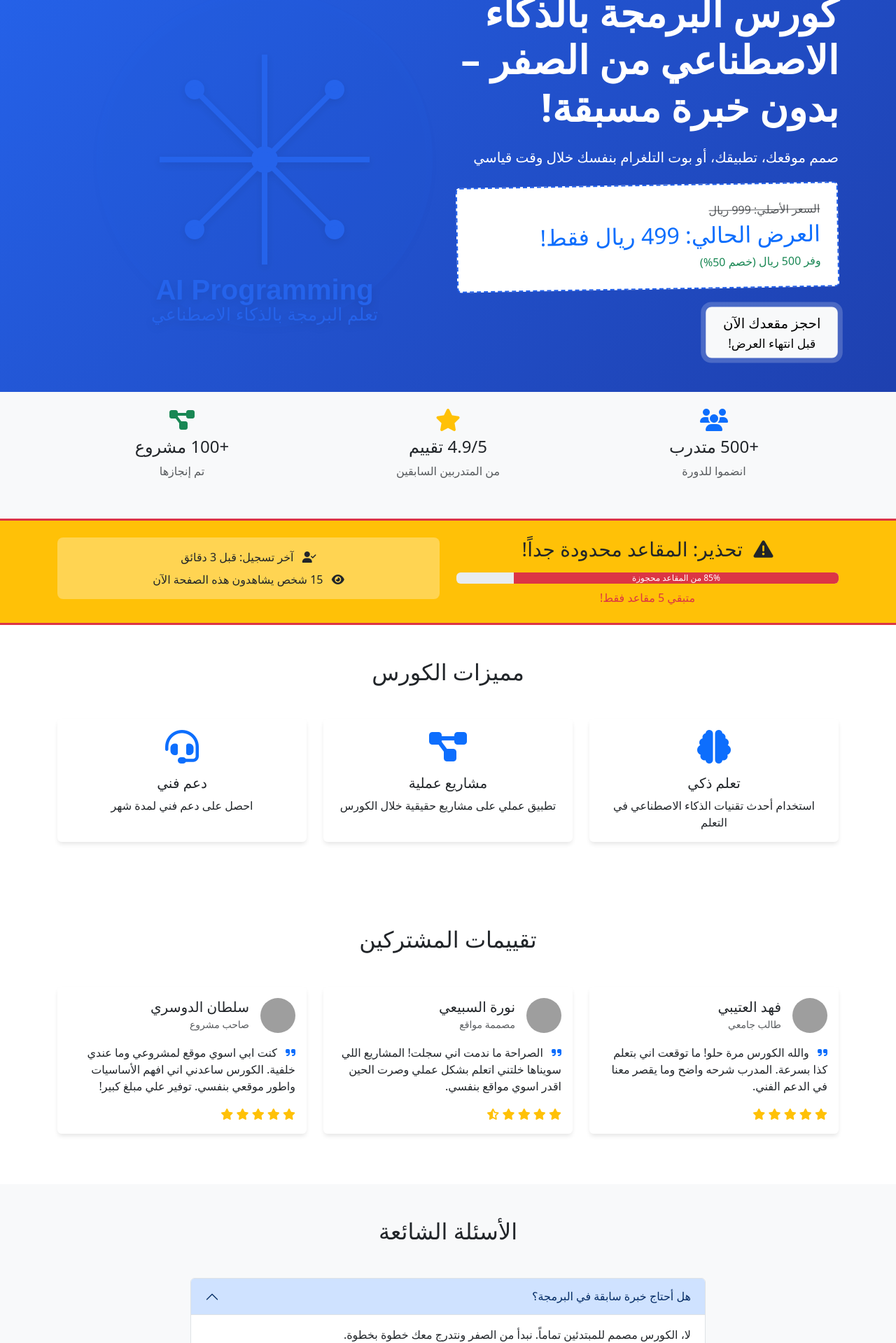
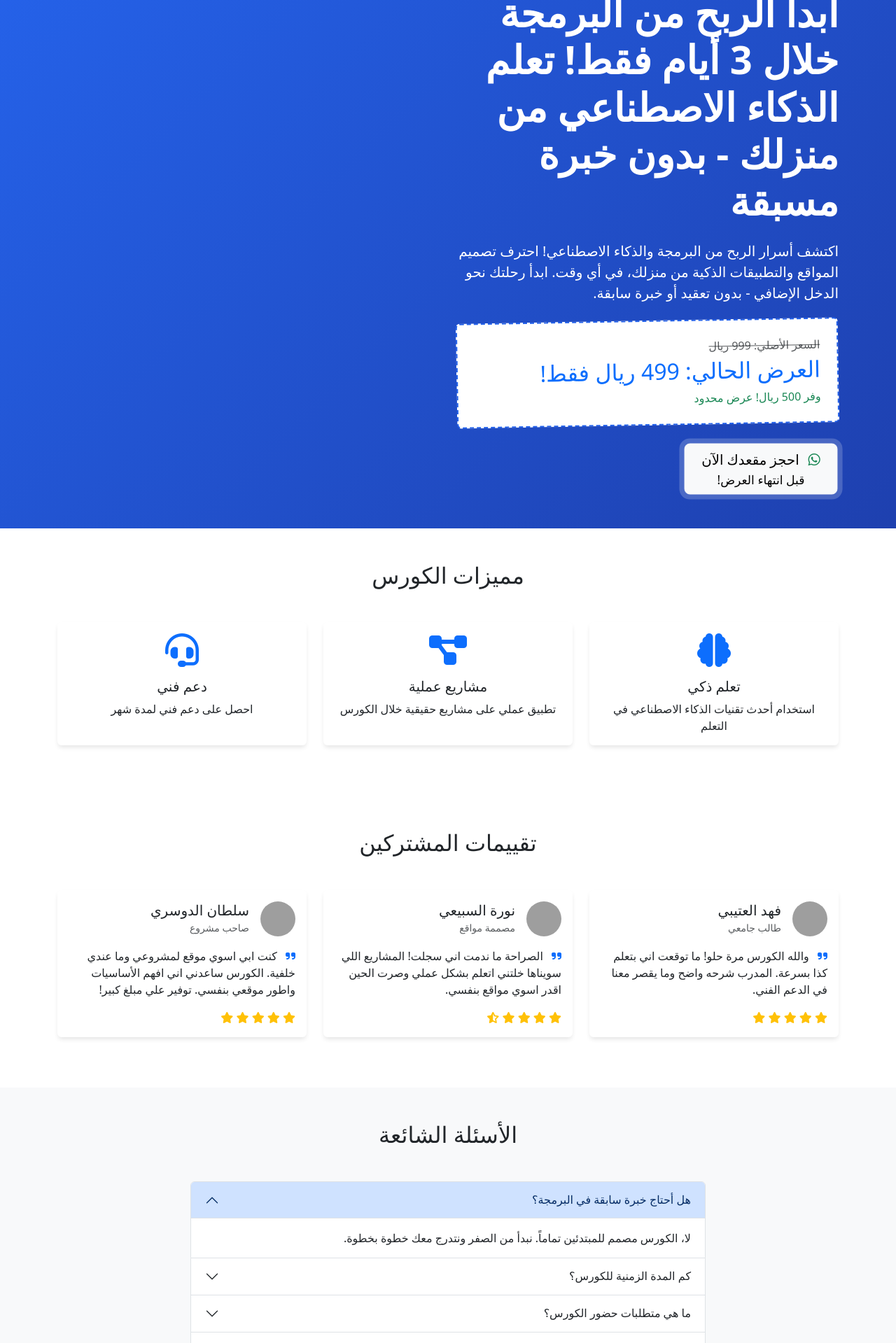
Before and after one commit to Abdualzizsm/cors, a Flask app: page / in a window 1280 px wide. Shown: the part 200-2119 px from the top of the page at 70% size. Run offline with Flask 3, Linux system fonts and the light colour scheme; grey boxes are pictures that could not be loaded.

Commit message:
تحديث قسم الأسئلة الشائعة وإضافة صور حقيقية للمتدربين

```diff
--- a/templates/index.html
+++ b/templates/index.html
@@ -17,79 +17,24 @@
         <div class="row align-items-center">
             <div class="col-lg-6">
                 <span class="badge bg-danger mb-3">عرض خاص محدود!</span>
-                <h1 class="display-4 fw-bold mb-4">كورس البرمجة بالذكاء الاصطناعي من الصفر – بدون خبرة مسبقة!</h1>
-                <p class="lead mb-4">صمم موقعك، تطبيقك، أو بوت التلغرام بنفسك خلال وقت قياسي </p>
+                <h1 class="display-4 fw-bold mb-4">ابدأ الربح من البرمجة خلال 3 أيام فقط! تعلم الذكاء الاصطناعي من منزلك - بدون خبرة مسبقة</h1>
+                <p class="lead mb-4">اكتشف أسرار الربح من البرمجة والذكاء الاصطناعي! احترف تصميم المواقع والتطبيقات الذكية من منزلك، في أي وقت. ابدأ رحلتك نحو الدخل الإضافي - بدون تعقيد أو خبرة سابقة.</p>
                 <div class="price-box bg-white text-dark p-4 rounded mb-4">
                     <p class="text-muted mb-1"><del>السعر الأصلي: 999 ريال</del></p>
                     <h2 class="text-primary mb-2">العرض الحالي: 499 ريال فقط!</h2>
-                    <p class="text-success mb-0">وفر 500 ريال (خصم 50%)</p>
+                    <p class="text-success mb-0">وفر 500 ريال! عرض محدود</p>
                 </div>
                 <div class="cta-buttons">
-                    <a href="https://api.whatsapp.com/send?phone=966599514675&text=مرحباً، أريد الاستفسار عن كورس البرمجة"
-                       class="btn btn-light btn-lg px-4 me-2 pulse-button">
+                    <a href="#contact" class="btn btn-light btn-lg px-4 me-2 pulse-button">
+                        <i class="fab fa-whatsapp text-success me-2"></i>
                         احجز مقعدك الآن
                         <small class="d-block">قبل انتهاء العرض!</small>
                     </a>
                 </div>
             </div>
             <div class="col-lg-6">
-                <img src="{{ url_for('static', filename='images/logo.svg') }}"
-                     alt="AI Programming Logo"
-                     class="img-fluid hero-logo animated fadeIn">
-            </div>
-        </div>
-    </div>
-</section>
-
-<!-- Social Proof Section -->
-<section class="social-proof py-4 bg-light">
-    <div class="container">
-        <div class="row text-center">
-            <div class="col-md-4 mb-3">
-                <i class="fas fa-users fa-2x text-primary mb-2"></i>
-                <h4>+500 متدرب</h4>
-                <p class="text-muted">انضموا للدورة</p>
-            </div>
-            <div class="col-md-4 mb-3">
-                <i class="fas fa-star fa-2x text-warning mb-2"></i>
-                <h4>4.9/5 تقييم</h4>
-                <p class="text-muted">من المتدربين السابقين</p>
-            </div>
-            <div class="col-md-4 mb-3">
-                <i class="fas fa-project-diagram fa-2x text-success mb-2"></i>
-                <h4>+100 مشروع</h4>
-                <p class="text-muted">تم إنجازها</p>
-            </div>
-        </div>
-    </div>
-</section>
-
-<!-- Urgency Section -->
-<section class="urgency py-4 bg-warning text-dark">
-    <div class="container text-center">
-        <div class="row">
-            <div class="col-md-6">
-                <h3 class="mb-3">
-                    <i class="fas fa-exclamation-triangle me-2"></i>
-                    تحذير: المقاعد محدودة جداً!
-                </h3>
-                <div class="progress mb-2">
-                    <div class="progress-bar bg-danger" role="progressbar" style="width: 85%">
-                        <span>85% من المقاعد محجوزة</span>
-                    </div>
-                </div>
-                <p class="text-danger mb-0">متبقي 5 مقاعد فقط!</p>
-            </div>
-            <div class="col-md-6">
-                <div class="last-registration">
-                    <p class="mb-2">
-                        <i class="fas fa-user-check me-2"></i>
-                        آخر تسجيل: قبل 3 دقائق
-                    </p>
-                    <p class="mb-0">
-                        <i class="fas fa-eye me-2"></i>
-                        15 شخص يشاهدون هذه الصفحة الآن
-                    </p>
+                <div class="hero-image-placeholder">
+                    <!-- تم إزالة اللوقو -->
                 </div>
             </div>
         </div>
@@ -141,7 +86,7 @@
                 <div class="card h-100">
                     <div class="card-body">
                         <div class="d-flex align-items-center mb-3">
-                            <img src="https://ui-avatars.com/api/?name=فهد+العتيبي&background=random" class="rounded-circle me-3" width="50" height="50" alt="صورة المتدرب">
+                            <img src="https://images.unsplash.com/photo-1506794778202-cad84cf45f1d?w=50&h=50&fit=crop" class="rounded-circle me-3" width="50" height="50" alt="صورة المتدرب">
                             <div>
                                 <h5 class="card-title mb-0">فهد العتيبي</h5>
                                 <small class="text-muted">طالب جامعي</small>
@@ -165,7 +110,7 @@
                 <div class="card h-100">
                     <div class="card-body">
                         <div class="d-flex align-items-center mb-3">
-                            <img src="https://ui-avatars.com/api/?name=نورة+السبيعي&background=random" class="rounded-circle me-3" width="50" height="50" alt="صورة المتدربة">
+                            <img src="https://images.unsplash.com/photo-1438761681033-6461ffad8d80?w=50&h=50&fit=crop" class="rounded-circle me-3" width="50" height="50" alt="صورة المتدربة">
                             <div>
                                 <h5 class="card-title mb-0">نورة السبيعي</h5>
                                 <small class="text-muted">مصممة مواقع</small>
@@ -189,7 +134,7 @@
                 <div class="card h-100">
                     <div class="card-body">
                         <div class="d-flex align-items-center mb-3">
-                            <img src="https://ui-avatars.com/api/?name=سلطان+الدوسري&background=random" class="rounded-circle me-3" width="50" height="50" alt="صورة المتدرب">
+                            <img src="https://images.unsplash.com/photo-1472099645785-5658abf4ff4e?w=50&h=50&fit=crop" class="rounded-circle me-3" width="50" height="50" alt="صورة المتدرب">
                             <div>
                                 <h5 class="card-title mb-0">سلطان الدوسري</h5>
                                 <small class="text-muted">صاحب مشروع</small>
@@ -232,9 +177,108 @@
                             </div>
                         </div>
                     </div>
+
+                    <div class="accordion-item">
+                        <h3 class="accordion-header">
+                            <button class="accordion-button collapsed" type="button" data-bs-toggle="collapse" data-bs-target="#faq2">
+                                كم المدة الزمنية للكورس؟
+                            </button>
+                        </h3>
+                        <div id="faq2" class="accordion-collapse collapse" data-bs-parent="#faqAccordion">
+                            <div class="accordion-body">
+                                مدة الكورس 3 أيام مكثفة، بواقع 3-4 ساعات يومياً. تم تصميم المحتوى بشكل مركز ليناسب جدول المتدرب.
+                            </div>
+                        </div>
+                    </div>
+
+                    <div class="accordion-item">
+                        <h3 class="accordion-header">
+                            <button class="accordion-button collapsed" type="button" data-bs-toggle="collapse" data-bs-target="#faq3">
+                                ما هي متطلبات حضور الكورس؟
+                            </button>
+                        </h3>
+                        <div id="faq3" class="accordion-collapse collapse" data-bs-parent="#faqAccordion">
+                            <div class="accordion-body">
+                                تحتاج فقط إلى جهاز كمبيوتر متصل بالإنترنت وحماس للتعلم. سنقوم بإرشادك لتثبيت كل البرامج المطلوبة.
+                            </div>
+                        </div>
+                    </div>
+
+                    <div class="accordion-item">
+                        <h3 class="accordion-header">
+                            <button class="accordion-button collapsed" type="button" data-bs-toggle="collapse" data-bs-target="#faq4">
+                                كيف يمكنني الدفع وما هي طرق السداد المتاحة؟
+                            </button>
+                        </h3>
+                        <div id="faq4" class="accordion-collapse collapse" data-bs-parent="#faqAccordion">
+                            <div class="accordion-body">
+                                نوفر طرق دفع متعددة تشمل: التحويل البنكي، مدى، فيزا، وماستركارد. يمكنك اختيار الطريقة المناسبة لك عند التسجيل.
+                            </div>
+                        </div>
+                    </div>
+
+                    <div class="accordion-item">
+                        <h3 class="accordion-header">
+                            <button class="accordion-button collapsed" type="button" data-bs-toggle="collapse" data-bs-target="#faq5">
+                                هل سأتمكن من بناء مشاريع حقيقية بعد الكورس؟
+                            </button>
+                        </h3>
+                        <div id="faq5" class="accordion-collapse collapse" data-bs-parent="#faqAccordion">
+                            <div class="accordion-body">
+                                نعم! خلال الكورس ستقوم ببناء مشاريع عملية، وبنهاية الكورس ستكون قادراً على تطوير مواقع وتطبيقات ويب كاملة باستخدام أحدث التقنيات.
+                            </div>
+                        </div>
+                    </div>
+
+                    <div class="accordion-item">
+                        <h3 class="accordion-header">
+                            <button class="accordion-button collapsed" type="button" data-bs-toggle="collapse" data-bs-target="#faq6">
+                                كيف يمكنني البدء في كسب المال بعد الكورس؟
+                            </button>
+                        </h3>
+                        <div id="faq6" class="accordion-collapse collapse" data-bs-parent="#faqAccordion">
+                            <div class="accordion-body">
+                                سنقدم لك خارطة طريق واضحة لبدء العمل الحر، بما في ذلك كيفية الحصول على العملاء وتسعير مشاريعك. كما سنرشدك لأفضل المنصات للعمل الحر في مجال البرمجة.
+                            </div>
+                        </div>
+                    </div>
                 </div>
             </div>
         </div>
     </div>
 </section>
+
+<!-- Contact Section -->
+<section id="contact" class="contact py-5 bg-white">
+    <div class="container">
+        <h2 class="text-center mb-5">تواصل معنا</h2>
+        <div class="row justify-content-center">
+            <div class="col-lg-6">
+                <div class="card shadow-sm">
+                    <div class="card-body p-4">
+                        <form id="contactForm">
+                            <div class="mb-3">
+                                <label for="name" class="form-label fw-bold">الاسم</label>
+                                <input type="text" class="form-control form-control-lg" id="name" name="name" required
+                                       placeholder="أدخل اسمك الكريم">
+                            </div>
+                            <div class="mb-4">
+                                <label for="phone" class="form-label fw-bold">رقم الجوال</label>
+                                <input type="tel" class="form-control form-control-lg text-start" id="phone" name="phone"
+                                       required placeholder="05xxxxxxxx" pattern="05[0-9]{8}"
+                                       maxlength="10" dir="ltr">
+                                <div class="form-text text-muted">مثال: 05xxxxxxxx</div>
+                            </div>
+                            <button type="submit" class="btn btn-success btn-lg w-100">
+                                <i class="fab fa-whatsapp me-2"></i>
+                                تواصل معنا عبر واتساب
+                            </button>
+                        </form>
+                    </div>
+                </div>
+            </div>
+        </div>
+    </div>
+</section>
+
 {% endblock %}
```
